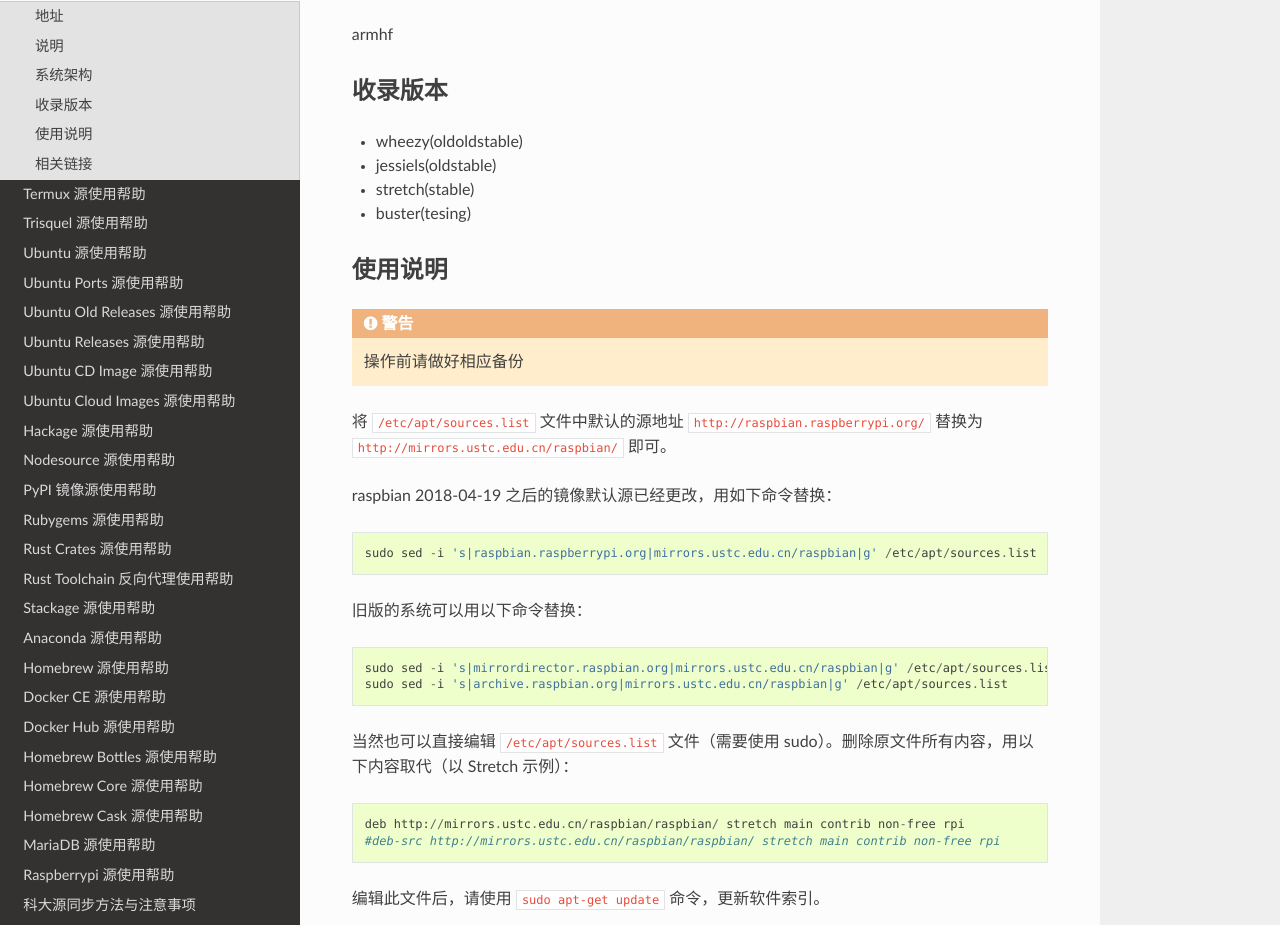
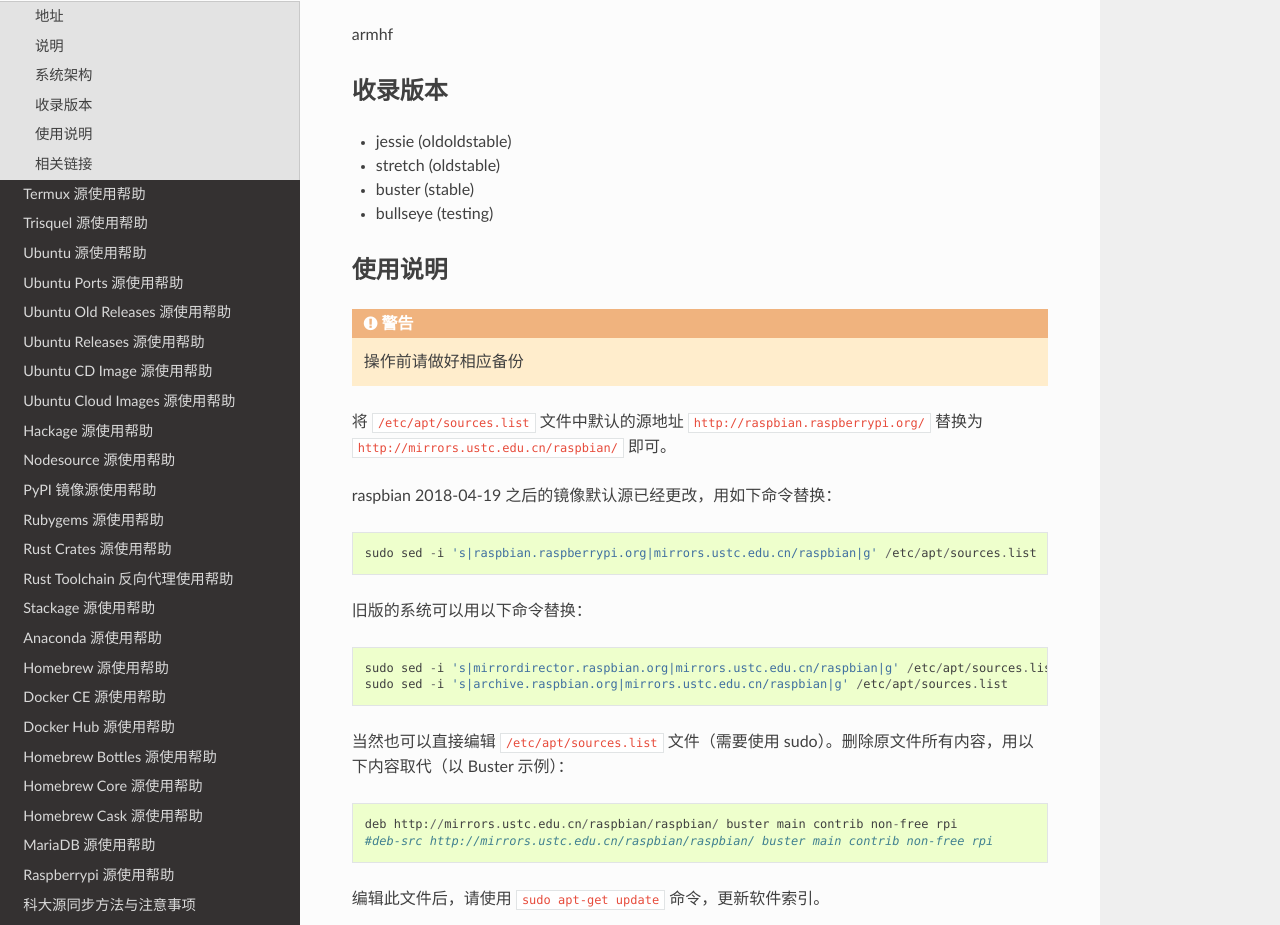
Before and after one commit to ustclug/mirrorhelp, a Sphinx documentation site: the page built from source/raspbian.rst, in a window 1280 px wide and 1400 px high. Shown: the part 418-1343 px from the top of the window. Built offline with Sphinx 7.4.7 and the Read the Docs theme 2.0.0, drawn with Linux system fonts in a browser that asks for light colours; pages that are not in the unit, such as notebooks, are missing from menus.

Commit message:
Update raspbian.rst

```diff
--- a/source/raspbian.rst
+++ b/source/raspbian.rst
@@ -20,10 +20,10 @@
 收录版本
 ========
 
-* wheezy(oldoldstable)
-* jessiels(oldstable)
-* stretch(stable)
-* buster(tesing)
+* jessie (oldoldstable)
+* stretch (oldstable)
+* buster (stable)
+* bullseye (testing)
 
 使用说明
 ========
@@ -47,12 +47,12 @@
   sudo sed -i 's|archive.raspbian.org|mirrors.ustc.edu.cn/raspbian|g' /etc/apt/sources.list
 
 
-当然也可以直接编辑 :file:`/etc/apt/sources.list` 文件（需要使用 sudo）。删除原文件所有内容，用以下内容取代（以 Stretch 示例）：
+当然也可以直接编辑 :file:`/etc/apt/sources.list` 文件（需要使用 sudo）。删除原文件所有内容，用以下内容取代（以 Buster 示例）：
 
 ::
 
-    deb http://mirrors.ustc.edu.cn/raspbian/raspbian/ stretch main contrib non-free rpi
-    #deb-src http://mirrors.ustc.edu.cn/raspbian/raspbian/ stretch main contrib non-free rpi
+    deb http://mirrors.ustc.edu.cn/raspbian/raspbian/ buster main contrib non-free rpi
+    #deb-src http://mirrors.ustc.edu.cn/raspbian/raspbian/ buster main contrib non-free rpi
 
 编辑此文件后，请使用 ``sudo apt-get update`` 命令，更新软件索引。
 
```
